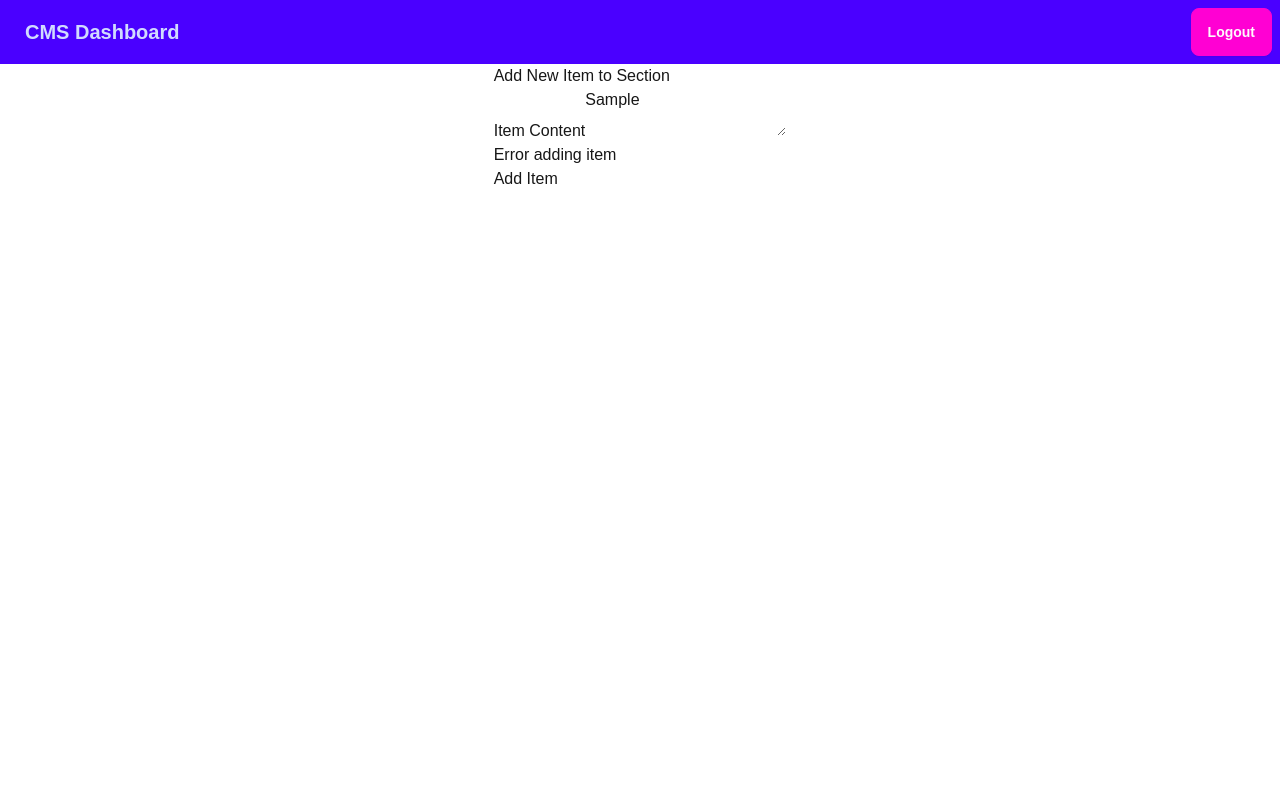
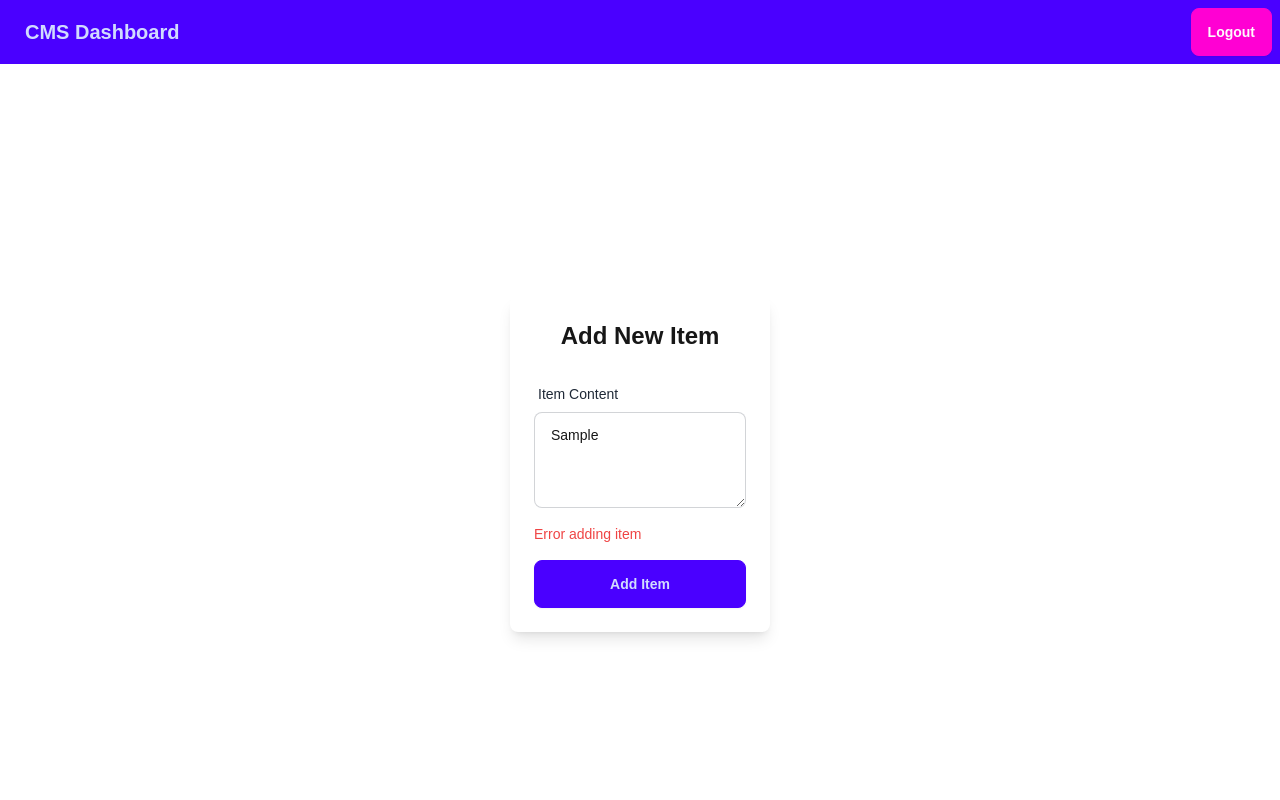
Before and after one commit to mkbhru/mecon-jobs-next, a Next.js app: page /cms/sections/1/items/new in a window 1280 px wide. Both pictures are taken after typing "Sample" into the empty fields and a click on the button "Add Item". Shown: the top 800 px of the page. Built offline with nearby package versions, Linux system fonts and the light colour scheme; no server answers; the database is empty.

Commit message:
items are adding, not found made

```diff
--- a/app/api/cms/items/route.js
+++ b/app/api/cms/items/route.js
@@ -1,12 +1,5 @@
 import { NextResponse } from "next/server";
-import mysql from "mysql2/promise";
-
-const db = mysql.createPool({
-  host: "localhost",
-  user: "your_db_user",
-  password: "your_db_pass",
-  database: "jobs_cms",
-});
+import db from "@/utils/db";
 
 export async function POST(req) {
   const { section_id, content } = await req.json();
--- a/app/cms/sections/[id]/items/new/page.js
+++ b/app/cms/sections/[id]/items/new/page.js
@@ -27,20 +27,27 @@ const AddItemPage = () => {
   };
 
   return (
-    <div>
-      <h1>Add New Item to Section</h1>
+    <div className="flex flex-col items-center justify-center min-h-screen ">
+      <div className="w-full max-w-lg p-6 bg-white rounded-lg shadow-lg">
+        <h1 className="text-2xl font-bold text-center mb-6">Add New Item</h1>
         <form onSubmit={handleSubmit}>
-        <div>
-          <label>Item Content</label>
+          <div className="form-control mb-4">
+            <label className="label">
+              <span className="label-text">Item Content</span>
+            </label>
             <textarea
+              className="textarea textarea-bordered h-24"
               value={content}
               onChange={(e) => setContent(e.target.value)}
               required
             ></textarea>
           </div>
-        {error && <p className="error">{error}</p>}
-        <button type="submit">Add Item</button>
+          {error && <p className="text-red-500 text-sm mb-4">{error}</p>}
+          <button type="submit" className="btn btn-primary w-full">
+            Add Item
+          </button>
         </form>
+      </div>
     </div>
   );
 };
--- a/app/cms/sections/[id]/page.js
+++ b/app/cms/sections/[id]/page.js
@@ -3,6 +3,7 @@
 import React, { useEffect, useState } from "react";
 import { useParams } from "next/navigation";
 import Loading from "@/app/components/Loading";
+import Link from "next/link";
 
 const SectionItemsPage = ({params}) => {
   const { id } = useParams(); // Use the `useParams` hook to get the `id`
@@ -47,7 +48,7 @@ const SectionItemsPage = ({params}) => {
   }
 
   return (
-    <div className="min-h-screen bg-base-200 p-4">
+    <div className="min-h-screen  p-4">
       {/* Section Header */}
       <div className="mb-6">
         <h1 className="text-3xl font-bold">{section.name}</h1>
@@ -60,7 +61,7 @@ const SectionItemsPage = ({params}) => {
           {items.map((item) => (
             <li
               key={item.id}
-              className="card card-bordered bg-base-100 shadow-md"
+              className="card card-bordered  shadow-md"
             >
               <div className="card-body">
                 <h3 className="card-title text-lg">{item.content}</h3>
@@ -75,7 +76,9 @@ const SectionItemsPage = ({params}) => {
 
       {/* Add New Item */}
       <div className="mt-6">
-        <button className="btn btn-primary">Add New Item</button>
+        <Link href={`/cms/sections/${id}/items/new`} className="btn btn-primary">
+          Add New Item
+        </Link>
       </div>
     </div>
   );
--- /dev/null
+++ b/app/not-found.js
@@ -0,0 +1,36 @@
+"use client";
+
+import { useRouter } from "next/navigation";
+import { useEffect } from "react";
+
+export default function NotFound() {
+  const router = useRouter();
+  const timer = 900000;
+  useEffect(() => {
+    const timeout = setTimeout(() => {
+      router.push("/");
+    }, timer); // Redirect to home after 5 seconds
+
+    return () => clearTimeout(timeout);
+  }, [router]);
+
+  return (
+    <div className="flex flex-col items-center justify-center min-h-screen ">
+      <div className="text-center">
+        <h1 className="text-6xl font-bold text-red-500 animate-bounce">404</h1>
+        <p className="mt-4 text-xl text-gray-700">
+          Oops! The page you're looking for doesn't exist.
+        </p>
+        <p className="text-sm text-gray-500 mt-2">
+          Redirecting to the homepage in {timer/1000} seconds...
+        </p>
+        <button
+          className="btn btn-primary mt-6 animate-pulse"
+          onClick={() => router.push("/")}
+        >
+          Go to Home Now
+        </button>
+      </div>
+    </div>
+  );
+}
```
Lines whose indentation alone changed are shown as unchanged.
